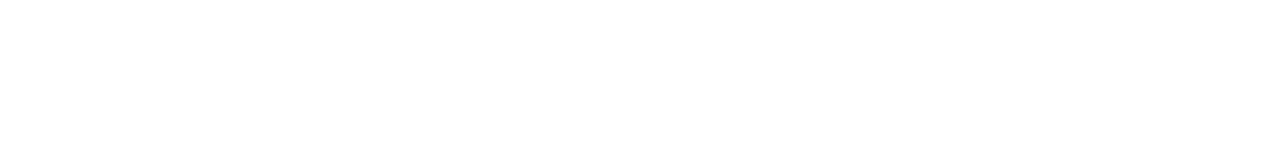
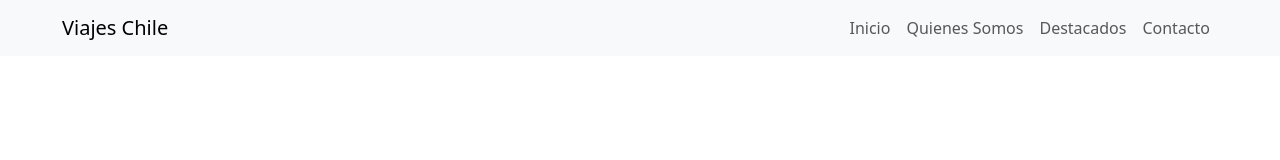
Before and after one commit to lAndrewl/viajes_chile, a plain HTML site: page index.html in a window 1280 px wide. Drawn offline with nearby package versions, Linux system fonts and the light colour scheme.

Commit message:
Creacion del menu.

```diff
--- a/index.html
+++ b/index.html
@@ -3,9 +3,60 @@
 <head>
     <meta charset="UTF-8">
     <meta name="viewport" content="width=device-width, initial-scale=1.0">
-    <title>Document</title>
+    <title>Viajes Chile</title>
+    <link href="https://cdn.jsdelivr.net/npm/bootstrap@5.3.3/dist/css/bootstrap.min.css" rel="stylesheet"
+        integrity="sha384-QWTKZyjpPEjISv5WaRU9OFeRpok6YctnYmDr5pNlyT2bRjXh0JMhjY6hW+ALEwIH" crossorigin="anonymous">
+    <link rel="stylesheet" href="assets/css/style.css">
 </head>
 <body>
+    <nav class="navbar navbar-expand-lg bg-body-tertiary">
+        <div class="container-fluid">
+          <a class="navbar-brand" href="#" style="padding-left: 50px;">Viajes Chile</a>
+          <button class="navbar-toggler" type="button" data-bs-toggle="collapse" data-bs-target="#navbarNav" aria-controls="navbarNav" aria-expanded="false" aria-label="Toggle navigation">
+            <span class="navbar-toggler-icon"></span>
+          </button>
+          <div class="collapse navbar-collapse" id="navbarNav">
+            <ul class="navbar-nav ms-auto" style="padding-right: 50px;">
+              <li class="nav-item">
+                <a class="nav-link" href="#">Inicio</a>
+              </li>
+              <li class="nav-item">
+                <a class="nav-link" href="#">Quienes Somos</a>
+              </li>
+              <li class="nav-item">
+                <a class="nav-link" href="#">Destacados</a>
+              </li>
+              <li class="nav-item">
+                <a class="nav-link" href="#">Contacto</a>
+              </li>
+            </ul>
+          </div>
+        </div>
+      </nav>
 
+
+
+
+
+
+
+
+
+
+
+
+
+
+
+
+
+
+
+
+
+
+    <script src="https://cdn.jsdelivr.net/npm/bootstrap@5.3.3/dist/js/bootstrap.bundle.min.js"
+        integrity="sha384-YvpcrYf0tY3lHB60NNkmXc5s9fDVZLESaAA55NDzOxhy9GkcIdslK1eN7N6jIeHz"
+        crossorigin="anonymous"></script>
 </body>
 </html>
```
